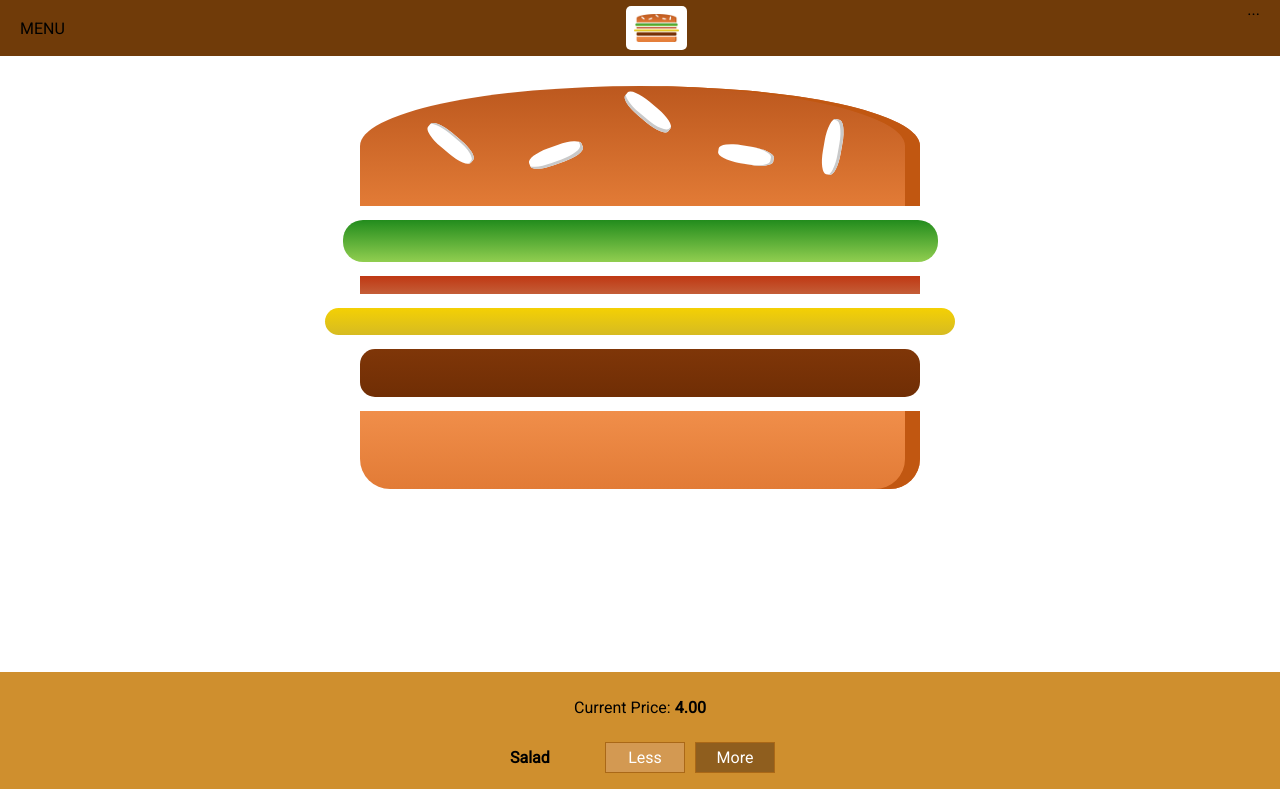
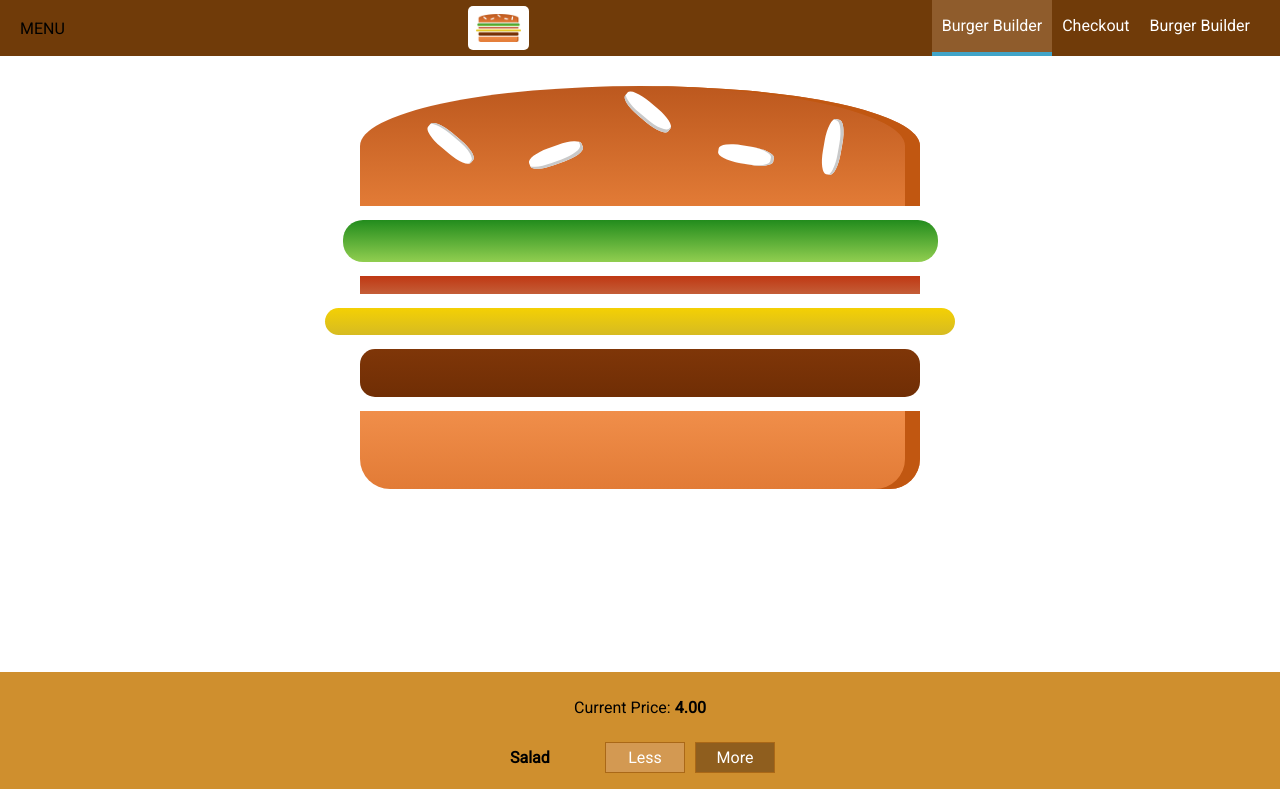
Before and after one commit to faustoazzaretti/burger-builder, a React app: page / in a window 1280 px wide. Shown: the top 789 px of the page. Built offline with nearby package versions, Linux system fonts and the light colour scheme.

Commit message:
Adding Reusable Navigation Items

```diff
--- /dev/null
+++ b/src/components/Navigation/NavigationItems/NavigationItem/NavigationItem.css
@@ -0,0 +1,25 @@
+.NavigationItem {
+    display: flex;
+    align-items: center;
+    margin: 0;
+    box-sizing: border-box;
+    height: 100%;
+}
+
+.NavigationItem a {
+    display: block;
+    color: white;
+    text-decoration: none;
+    height: 100%;
+    padding: 16px 10px;
+    border-bottom: 4px solid transparent;
+    box-sizing: border-box;
+}
+
+.NavigationItem a:hover,
+.NavigationItem a:active,
+.NavigationItem a.active {
+    background-color: #8F5C2C;
+    border-bottom: 4px solid #40A4C8;
+    color: white;
+}
--- /dev/null
+++ b/src/components/Navigation/NavigationItems/NavigationItem/NavigationItem.js
@@ -0,0 +1,13 @@
+import './NavigationItem.css';
+import React from 'react';
+
+const navigationItem = (props) => (
+    <li className="NavigationItem">
+        <a
+            href={props.link}
+            className={props.active ? 'active' : null}>
+            {props.children}</a>
+    </li>
+);
+
+export default navigationItem;
--- /dev/null
+++ b/src/components/Navigation/NavigationItems/NavigationItems.css
@@ -0,0 +1,8 @@
+.NavigationItems {
+    display: flex;
+    align-items: center;
+    margin: 0;
+    padding: 0;
+    list-style: none;
+    height: 100%;
+}
--- /dev/null
+++ b/src/components/Navigation/NavigationItems/NavigationItems.js
@@ -0,0 +1,13 @@
+import './NavigationItems.css';
+import React from 'react';
+import NavigationItem from './NavigationItem/NavigationItem';
+
+const navigationItems = (props) => (
+    <ul className="NavigationItems">
+        <NavigationItem link="/" active>Burger Builder</NavigationItem>
+        <NavigationItem link="/">Checkout</NavigationItem>
+        <NavigationItem link="/">Burger Builder</NavigationItem>
+    </ul>
+);
+
+export default navigationItems;
--- a/src/components/Navigation/Toolbar/Toolbar.js
+++ b/src/components/Navigation/Toolbar/Toolbar.js
@@ -1,14 +1,13 @@
 import './Toolbar.css';
 import React from 'react';
 import Logo from '../../Logo/Logo';
+import NavigationItems from '../NavigationItems/NavigationItems';
 
 const toolbar = (props) => (
     <header className="Toolbar">
         <div>MENU</div>
         <Logo />
-        <nav>
-            ...
-        </nav>
+        <NavigationItems />
     </header>
 );
 
```
